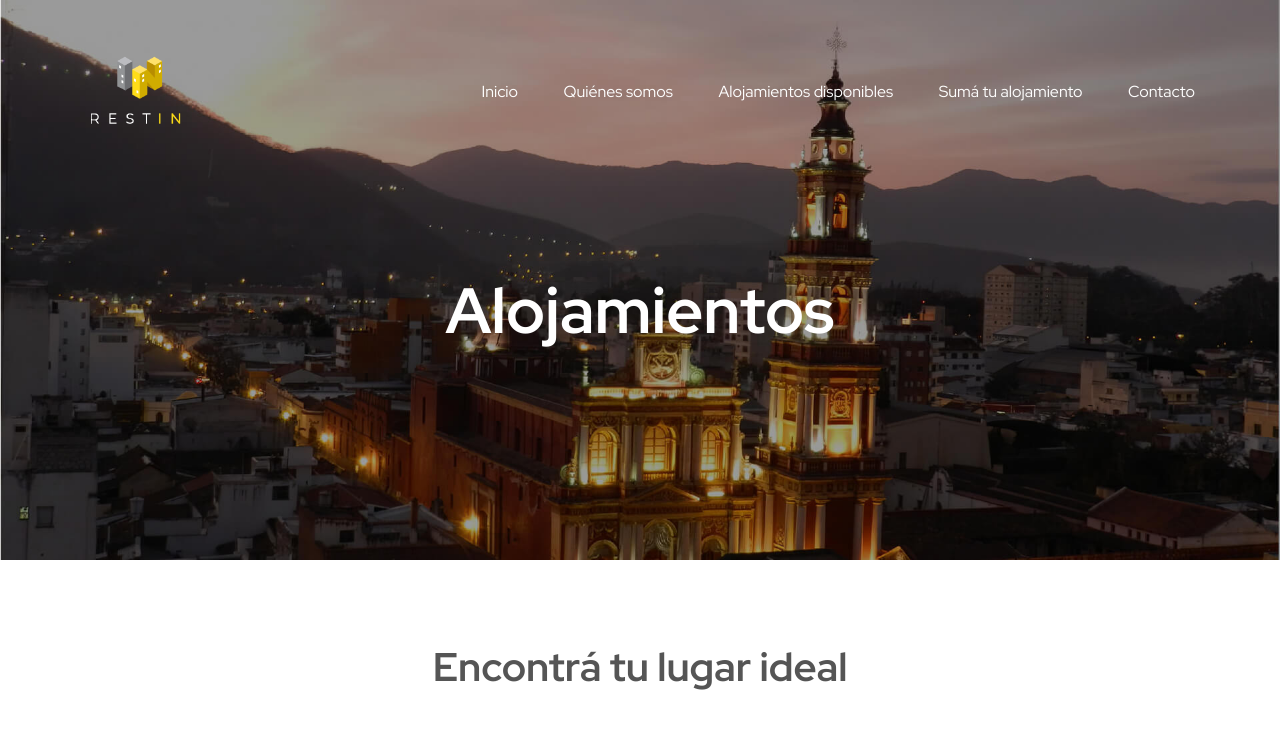
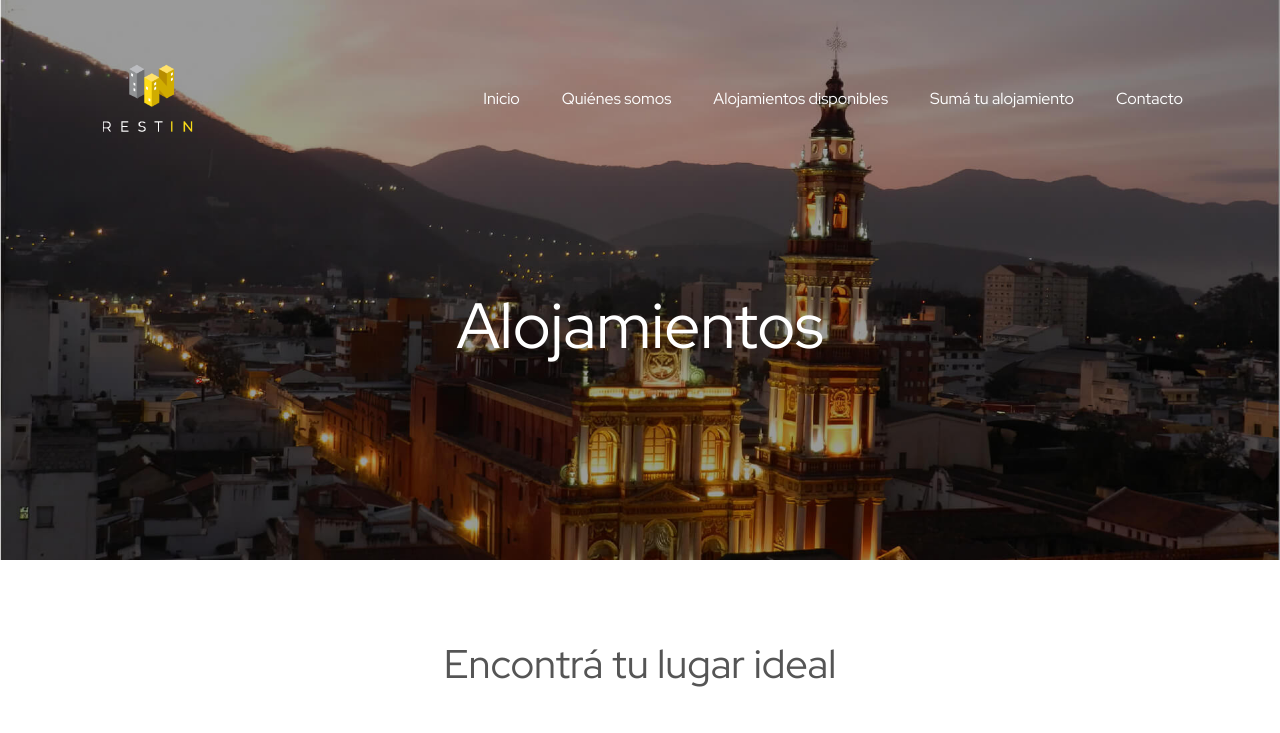
Before and after one commit to hernands/restin-alojamientos, a plain HTML site: page pages/alojamientos.html in a window 1280 px wide. Shown: the top 733 px of the page. Drawn offline with nearby package versions, Linux system fonts and the light colour scheme.

Commit message:
agregando Bootstrap a pagina de alojamientos

```diff
--- a/pages/alojamientos.html
+++ b/pages/alojamientos.html
@@ -4,7 +4,6 @@
     <meta charset="UTF-8">
     <meta http-equiv="X-UA-Compatible" content="IE=edge">
     <meta name="viewport" content="width=device-width, initial-scale=1.0">
-    <link rel="stylesheet" href="../css/styles.css">
     <!-- Font awesome -->
     <script src="https://kit.fontawesome.com/043647ae19.js" crossorigin="anonymous"></script>
     <!-- Fin Font awesome -->
@@ -13,29 +12,39 @@
     <link rel="preconnect" href="https://fonts.gstatic.com" crossorigin>
     <link href="https://fonts.googleapis.com/css2?family=Red+Hat+Display:wght@300;400;700&display=swap" rel="stylesheet">
     <!-- Fin Google fonts -->
+    <!-- Bootstrap -->
+    <link href="https://cdn.jsdelivr.net/npm/bootstrap@5.1.3/dist/css/bootstrap.min.css" rel="stylesheet" integrity="sha384-1BmE4kWBq78iYhFldvKuhfTAU6auU8tT94WrHftjDbrCEXSU1oBoqyl2QvZ6jIW3" crossorigin="anonymous">
+    <!-- Hoja de estilos propia -->
+    <link rel="stylesheet" href="../css/styles.css">
     <title>Restin Salta - Alojamientos disponibles</title>
 </head>
 <body>
     <!-- Header -->
     <header class="headerPaginas">
-        <div class="flexHeader">
+
+        <!-- Bootstrap Navbar -->
+        <nav class="navbar navbar-expand-lg navbar-dark">
+            <div class="container-fluid">
+                <div class="logoContainer">
                     <!-- Logo -->
-            <div class="logoContainer">
-                <a href="../index.html"><img src="../img/restin-logo-blanco.png" class="logo" alt="Logo"></a>
-            </div>
-            <div>
-                <!-- Menú -->
-                <nav class="menu">
-                    <ul>
+                    <a href="./index.html"><img src="../img/restin-logo-blanco.png" class="logo" alt="Logo"></a>
+                </div>
+                <button class="navbar-toggler" type="button" data-bs-toggle="collapse" data-bs-target="#navbarNavDropdown" aria-controls="navbarNavDropdown" aria-expanded="false" aria-label="Toggle navigation">
+                    <span class="navbar-toggler-icon"></span>
+                </button>
+                <div class="collapse navbar-collapse" id="navbarNavDropdown">
+                    <ul class="navbar-nav ms-auto menu">
+
                         <li><a href="../index.html">Inicio</a></li>
                         <li><a href="./quienes-somos.html">Quiénes somos</a></li>
                         <li><a href="./alojamientos.html">Alojamientos disponibles</a></li>
                         <li><a href="./publicar-propiedad.html">Sumá tu alojamiento</a></li>
                         <li><a href="./contacto.html">Contacto</a></li>
+
                     </ul>
-                </nav>
+                </div>
             </div>
-        </div>
+        </nav>
 
         <div class="containerH1">
             <h1>Alojamientos</h1>
@@ -142,6 +151,7 @@
         </div>
 
     </footer>
-
+    <!-- Script de Bootstrap -->
+    <script src="https://cdn.jsdelivr.net/npm/bootstrap@5.1.3/dist/js/bootstrap.bundle.min.js" integrity="sha384-ka7Sk0Gln4gmtz2MlQnikT1wXgYsOg+OMhuP+IlRH9sENBO0LRn5q+8nbTov4+1p" crossorigin="anonymous"></script>
 </body>
 </html>
```
